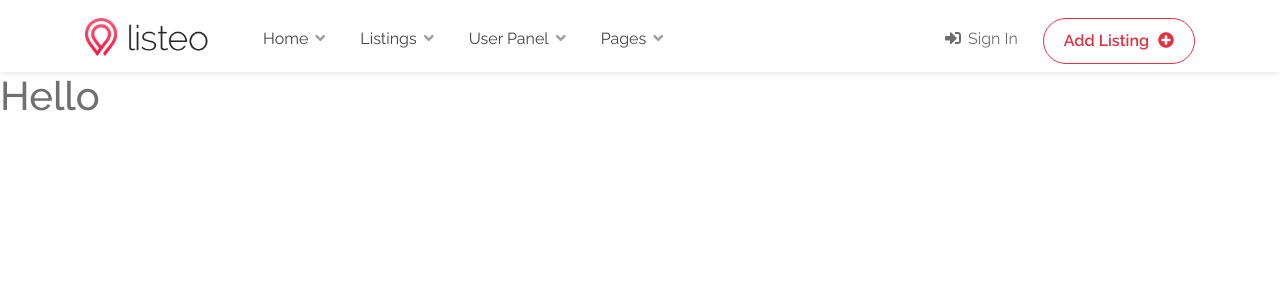
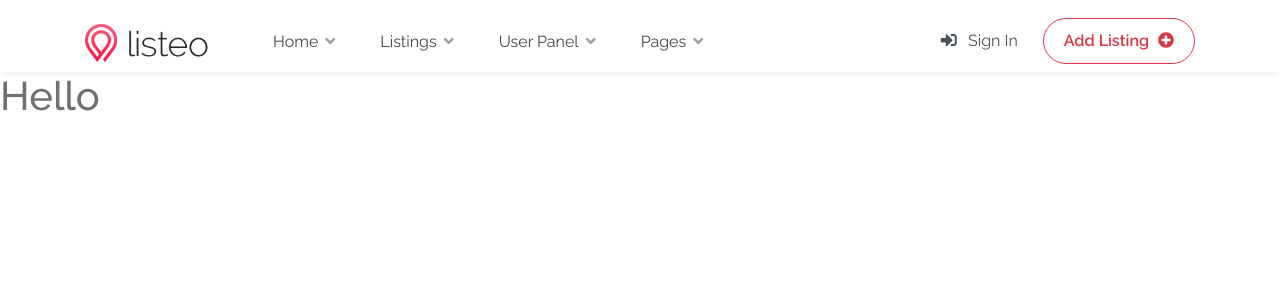
Before and after one commit to zipofar/listeo, a Node server app: page / in a window 1280 px wide. Shown: the top 300 px of the page. Run offline with Node 20, Linux system fonts and the light colour scheme; style sheets or scripts are compiled from the project's sources.

Commit message:
Tmp commit

```diff
--- a/src/scss/_nav.scss
+++ b/src/scss/_nav.scss
@@ -3,27 +3,58 @@
     box-shadow: 0 0 8px 0 rgba(0,0,0,.12);
     .left-side {
         float: left;
+        @media (max-width: map_get($grid-breakpoints, 'lg')) {
+            & {
+                width: 100%;
+            }
+        }
         #logo {
-            float: left;
+            @media (max-width: map_get($grid-breakpoints, 'md')) {
+                margin: 0 auto;
+                text-align: center;
+                left: 0;
+                right: 0;
+                position: absolute;
+                width: 35%;
+            }
+            display: inline-block;
+            margin-right: 50px;
             img {
                 max-height: 38px;
                 width: auto;
             }
         }
         #navigation {
-            float: left;
+            display: inline-block;
+            @media (max-width: map_get($grid-breakpoints, 'lg')) {
+                & {
+                    width: 100%;
+                    margin-top: 20px;
+                    border-top: solid 1px $gray-400;
+                    background-color: white;
+                    padding-top: 20px;
+                }
+            }
+            @media (max-width: map_get($grid-breakpoints, 'md')) {
+                & {
+                    display: none;
+                }
+            }
             ul {
                 list-style: none;
+                padding: 0;
+                margin: 3px 0 0 0;
                 li {
-                    float: left;
-                    margin-right: 5px;
+                    display: inline-block;
+                    margin-right: 15px;
                     a {
                         color: #444;
-                        padding: 5px 15px;
+                        padding: 5px 15px 5px 15px;
                         line-height: 32px;
                         display: block;
                         &:hover {
                             text-decoration: none;
+                            color: $red;
                         }
                         &:after {
                             @extend %fa-icon;
@@ -33,7 +64,7 @@
                             opacity: .5;
                         }
                         & .active {
-                            color: #f91942;
+                            color: $red;
                         }
                     }
                 }
@@ -42,13 +73,34 @@
     }
     .right-side {
         float: right;
+        @media (max-width: map_get($grid-breakpoints, 'lg')) {
+            & {
+                margin-top: -125px;
+            }
+        }
+        @media (max-width: map_get($grid-breakpoints, 'md')) {
+            & {
+                margin-top: 20px;
+                padding-top: 20px;
+                width: 100%;
+                border-top: solid 1px $gray-400;
+            }
+        }
         #sign-in {
             float: left;
-            padding: 5px 15px;
-            line-height: 32px;
             margin-right: 10px;
+            margin-top: 7px;
             i {
                 margin-right: 7px;
+            }
+            a {
+                text-decoration: none;
+                color: $gray-700;
+                padding: 5px 15px;
+                line-height: 32px;
+                &:hover {
+                    color: $red;
+                }
             }
         }
         #add-listing {
@@ -67,3 +119,40 @@
         display: block;
     }
 }
+
+.hamburger {
+    @media (max-width: map_get($grid-breakpoints, 'md')) {
+        display: inline-block;
+    }
+    display: none;
+    width: 50px;
+    height: 50px;
+    button {
+        height: 100%;
+        width: 100%;
+        border-width: 0;
+        background-color: $gray-300;
+        border-radius: 5px;
+        padding: 12px;
+        cursor: pointer;
+        .lines-hamburger {
+            height: 3px;
+            width: 24px;
+            display: block;
+            background-color: $gray-700;
+            position: relative;
+            &:before {
+                @extend .lines-hamburger;
+                content: "";
+                position: absolute;
+                bottom: 6px;
+            }
+            &:after {
+                @extend .lines-hamburger;
+                content: "";
+                position: absolute;
+                top: 6px;
+            }
+        }
+    }
+}
--- a/views/templates/nav.pug
+++ b/views/templates/nav.pug
@@ -1,6 +1,9 @@
 div(id='header')
     div(class='container')
         div(class="left-side")
+            div(class="hamburger")
+                button(type="button")
+                    span(class="lines-hamburger")
             div(id="logo")
                 a(href="/index")
                     img(src="/img/assets/logo.png")
@@ -12,6 +15,5 @@ div(id='header')
                     li <a href="#">Pages</a>
         div(class="right-side")
             div(id="sign-in")
-                i(class="fas fa-sign-in-alt")
-                a Sign In
+                a(href="#") <i class="fas fa-sign-in-alt"></i> Sign In
             button(id="add-listing" type="button" class="btn btn-outline-danger") Add Listing <i class="fas fa-plus-circle"></i>
```
Also changed, not shown: 1 other file.
